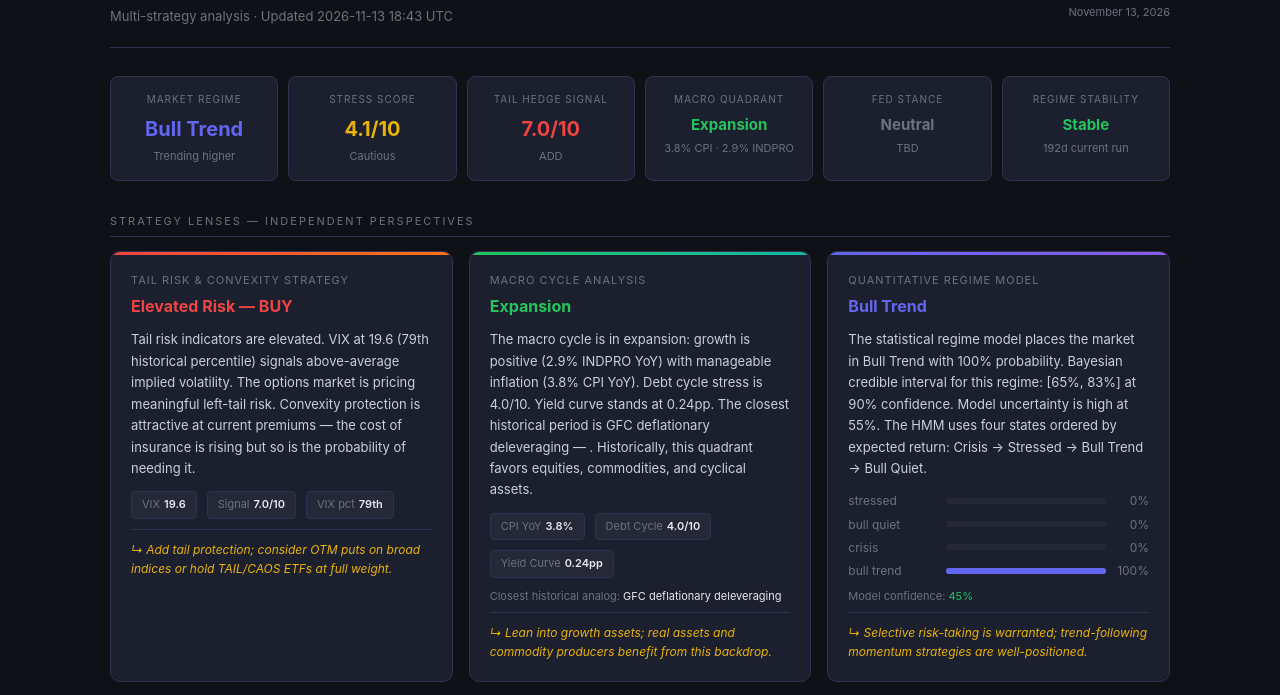
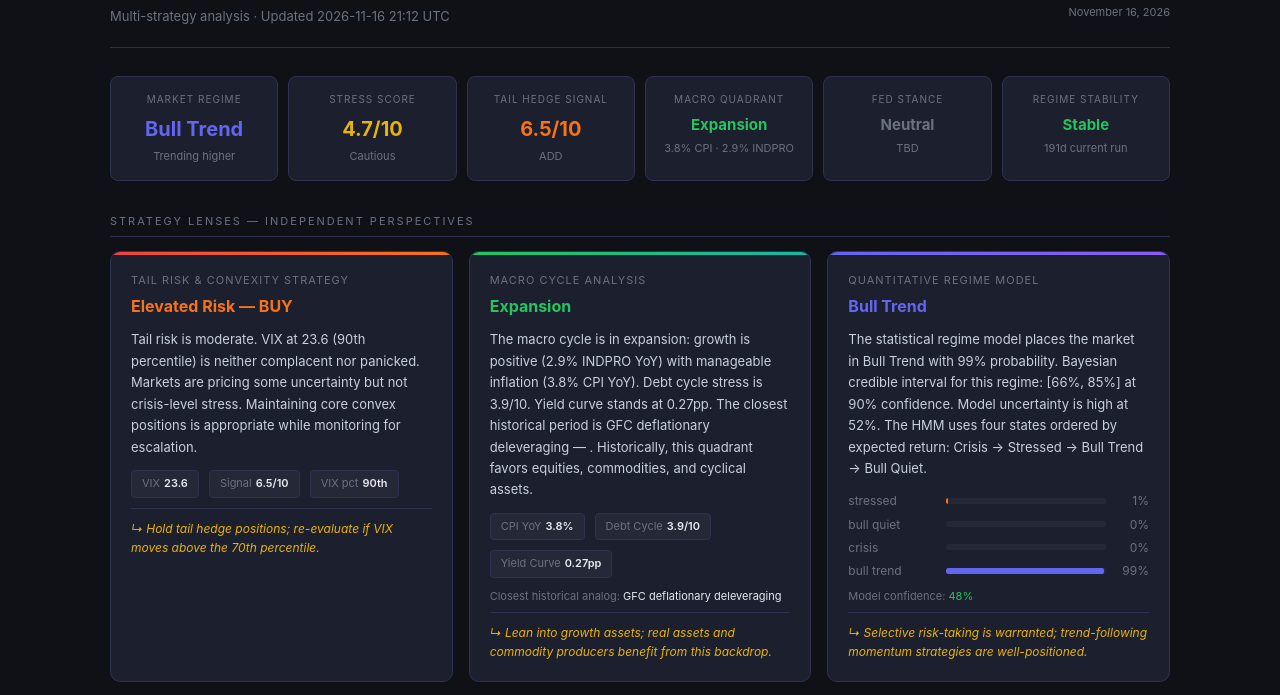
Before and after one commit to james-greb/portfolio-dashboard, a plain HTML site: page index.html in a window 1280 px wide. Shown: the part 56-751 px from the top of the page. Drawn offline with Linux system fonts and the light colour scheme.

Commit message:
chore: auto-update dashboard 2026-11-16

```diff
--- a/index.html
+++ b/index.html
@@ -294,12 +294,12 @@
     <div>
       <h1>Market Intelligence Dashboard</h1>
       <div class="subtitle">
-        Multi-strategy analysis · Updated 2026-11-13 18:43 UTC
+        Multi-strategy analysis · Updated 2026-11-16 21:12 UTC
       </div>
     </div>
     <div style="display:flex;flex-direction:column;align-items:flex-end;gap:8px">
       <span class="ai-badge">⚡ AI-Generated Analysis</span>
-      <span style="font-size:11px;color:var(--muted)">November 13, 2026</span>
+      <span style="font-size:11px;color:var(--muted)">November 16, 2026</span>
     </div>
   </header>
 
@@ -320,7 +320,7 @@
       <div class="ptvalue" style="color:
         var(--yellow)
         ">
-        4.1/10
+        4.7/10
       </div>
       <div class="ptsub">Cautious</div>
     </div>
@@ -329,9 +329,9 @@
     <div class="pulse-tile">
       <div class="ptlabel">Tail Hedge Signal</div>
       <div class="ptvalue" style="color:
-        var(--red)
+        var(--orange)
         ">
-        7.0/10
+        6.5/10
       </div>
       <div class="ptsub">ADD</div>
     </div>
@@ -364,7 +364,7 @@
         var(--green)">
         Stable
       </div>
-      <div class="ptsub">192d current run</div>
+      <div class="ptsub">191d current run</div>
     </div>
   </div>
 
@@ -377,17 +377,17 @@
     <div class="lens-card tail-risk">
       <div class="lens-name">Tail Risk &amp; Convexity Strategy</div>
       <div class="lens-stance" style="color:
-        var(--red)
+        var(--orange)
         ">
         Elevated Risk — BUY
       </div>
-      <div class="lens-body">Tail risk indicators are elevated. VIX at 19.6 (79th historical percentile) signals above-average implied volatility. The options market is pricing meaningful left-tail risk. Convexity protection is attractive at current premiums — the cost of insurance is rising but so is the probability of needing it.</div>
+      <div class="lens-body">Tail risk is moderate. VIX at 23.6 (90th percentile) is neither complacent nor panicked. Markets are pricing some uncertainty but not crisis-level stress. Maintaining core convex positions is appropriate while monitoring for escalation.</div>
       <div class="stat-row">
-        <div class="stat-chip"><span class="sck">VIX</span><span class="scv">19.6</span></div>
-        <div class="stat-chip"><span class="sck">Signal</span><span class="scv">7.0/10</span></div>
-        <div class="stat-chip"><span class="sck">VIX pct</span><span class="scv">79th</span></div>
+        <div class="stat-chip"><span class="sck">VIX</span><span class="scv">23.6</span></div>
+        <div class="stat-chip"><span class="sck">Signal</span><span class="scv">6.5/10</span></div>
+        <div class="stat-chip"><span class="sck">VIX pct</span><span class="scv">90th</span></div>
       </div>
-      <div class="lens-implication">Add tail protection; consider OTM puts on broad indices or hold TAIL/CAOS ETFs at full weight.</div>
+      <div class="lens-implication">Hold tail hedge positions; re-evaluate if VIX moves above the 70th percentile.</div>
     </div>
 
     <!-- 2. Macro Cycle Analysis -->
@@ -398,11 +398,11 @@
         ">
         Expansion
       </div>
-      <div class="lens-body">The macro cycle is in expansion: growth is positive (2.9% INDPRO YoY) with manageable inflation (3.8% CPI YoY). Debt cycle stress is 4.0/10. Yield curve stands at 0.24pp. The closest historical period is GFC deflationary deleveraging — . Historically, this quadrant favors equities, commodities, and cyclical assets.</div>
+      <div class="lens-body">The macro cycle is in expansion: growth is positive (2.9% INDPRO YoY) with manageable inflation (3.8% CPI YoY). Debt cycle stress is 3.9/10. Yield curve stands at 0.27pp. The closest historical period is GFC deflationary deleveraging — . Historically, this quadrant favors equities, commodities, and cyclical assets.</div>
       <div class="stat-row">
         <div class="stat-chip"><span class="sck">CPI YoY</span><span class="scv">3.8%</span></div>
-        <div class="stat-chip"><span class="sck">Debt Cycle</span><span class="scv">4.0/10</span></div>
-        <div class="stat-chip"><span class="sck">Yield Curve</span><span class="scv">0.24pp</span></div>
+        <div class="stat-chip"><span class="sck">Debt Cycle</span><span class="scv">3.9/10</span></div>
+        <div class="stat-chip"><span class="sck">Yield Curve</span><span class="scv">0.27pp</span></div>
       </div>
 
       <div style="font-size:11px;color:var(--muted);margin-top:8px">
@@ -420,17 +420,17 @@
         ">
         Bull Trend
       </div>
-      <div class="lens-body">The statistical regime model places the market in Bull Trend with 100% probability. Bayesian credible interval for this regime: [65%, 83%] at 90% confidence. Model uncertainty is high at 55%. The HMM uses four states ordered by expected return: Crisis → Stressed → Bull Trend → Bull Quiet.</div>
+      <div class="lens-body">The statistical regime model places the market in Bull Trend with 99% probability. Bayesian credible interval for this regime: [66%, 85%] at 90% confidence. Model uncertainty is high at 52%. The HMM uses four states ordered by expected return: Crisis → Stressed → Bull Trend → Bull Quiet.</div>
       <!-- Regime probabilities -->
 
       <div style="display:flex;align-items:center;gap:8px;margin:4px 0;font-size:12px">
         <div style="width:90px;color:var(--muted)">stressed</div>
         <div style="flex:1;background:var(--surface2);border-radius:2px;height:6px;overflow:hidden">
-          <div style="width:0%;height:100%;background:
+          <div style="width:1%;height:100%;background:
             var(--orange)
             ;border-radius:2px"></div>
         </div>
-        <div style="width:35px;text-align:right;color:var(--muted)">0%</div>
+        <div style="width:35px;text-align:right;color:var(--muted)">1%</div>
       </div>
 
       <div style="display:flex;align-items:center;gap:8px;margin:4px 0;font-size:12px">
@@ -455,17 +455,17 @@
       <div style="display:flex;align-items:center;gap:8px;margin:4px 0;font-size:12px">
         <div style="width:90px;color:var(--muted)">bull trend</div>
         <div style="flex:1;background:var(--surface2);border-radius:2px;height:6px;overflow:hidden">
-          <div style="width:100%;height:100%;background:
+          <div style="width:99%;height:100%;background:
             var(--accent)
             ;border-radius:2px"></div>
         </div>
-        <div style="width:35px;text-align:right;color:var(--muted)">100%</div>
+        <div style="width:35px;text-align:right;color:var(--muted)">99%</div>
       </div>
 
 
       <div style="font-size:11px;color:var(--muted);margin-top:8px">
         Model confidence: <span style="color:var(--green)">
-          45%
+          48%
         </span>
       </div>
 
@@ -480,7 +480,7 @@
         ">
         Cautious Stress
       </div>
-      <div class="lens-body">Moderate stress conditions (score 4.1/10). Primary driver: options hedging demand (Put/Call) at 10th percentile of history. Markets are neither complacent nor fearful. This neutral zone is common in mid-cycle environments and requires signal confirmation from trend and macro before making directional calls.</div>
+      <div class="lens-body">Moderate stress conditions (score 4.7/10). Primary driver: options hedging demand (Put/Call) at 35th percentile of history. Markets are neither complacent nor fearful. This neutral zone is common in mid-cycle environments and requires signal confirmation from trend and macro before making directional calls.</div>
       <div class="stat-row">
 
 
@@ -524,9 +524,9 @@
         var(--green)">
         Regime Stable
       </div>
-      <div class="lens-body">Systemic risk indicators are stable (score 0.3/10). The current regime has been running for 192 days without statistical evidence of a break. Debt-to-GDP at 121% is a structural risk but not an immediate catalyst. BOCPD run-length distribution suggests continuity.</div>
+      <div class="lens-body">Systemic risk indicators are stable (score 0.3/10). The current regime has been running for 191 days without statistical evidence of a break. Debt-to-GDP at 121% is a structural risk but not an immediate catalyst. BOCPD run-length distribution suggests continuity.</div>
       <div class="stat-row">
-        <div class="stat-chip"><span class="sck">Run Length</span><span class="scv">192d</span></div>
+        <div class="stat-chip"><span class="sck">Run Length</span><span class="scv">191d</span></div>
         <div class="stat-chip"><span class="sck">CP Score</span><span class="scv">0.3/10</span></div>
         <div class="stat-chip"><span class="sck">Debt/GDP</span><span class="scv">121%</span></div>
       </div>
@@ -565,7 +565,7 @@
 
   <!-- ── Footer ── -->
   <footer class="site-footer">
-    Market Intelligence Dashboard · November 13, 2026<br>
+    Market Intelligence Dashboard · November 16, 2026<br>
     Data sources: Federal Reserve, FRED, yfinance (public) · Models: HMM, Bayesian inference, BOCPD, GPR/EPU/STLFSI composite<br>
     <span style="color:#374151">Updated daily · AI-generated · Not financial advice</span>
   </footer>
```
